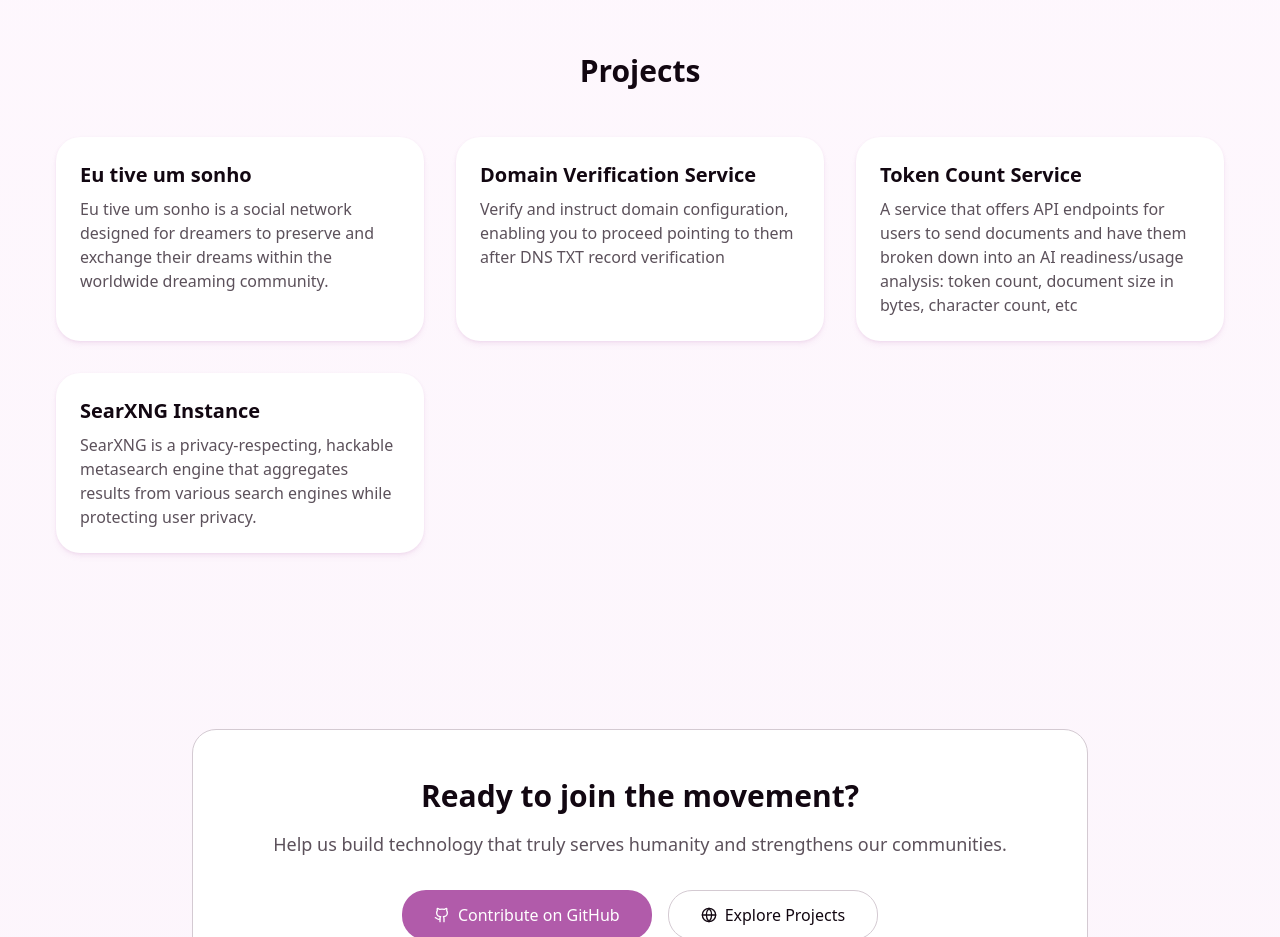
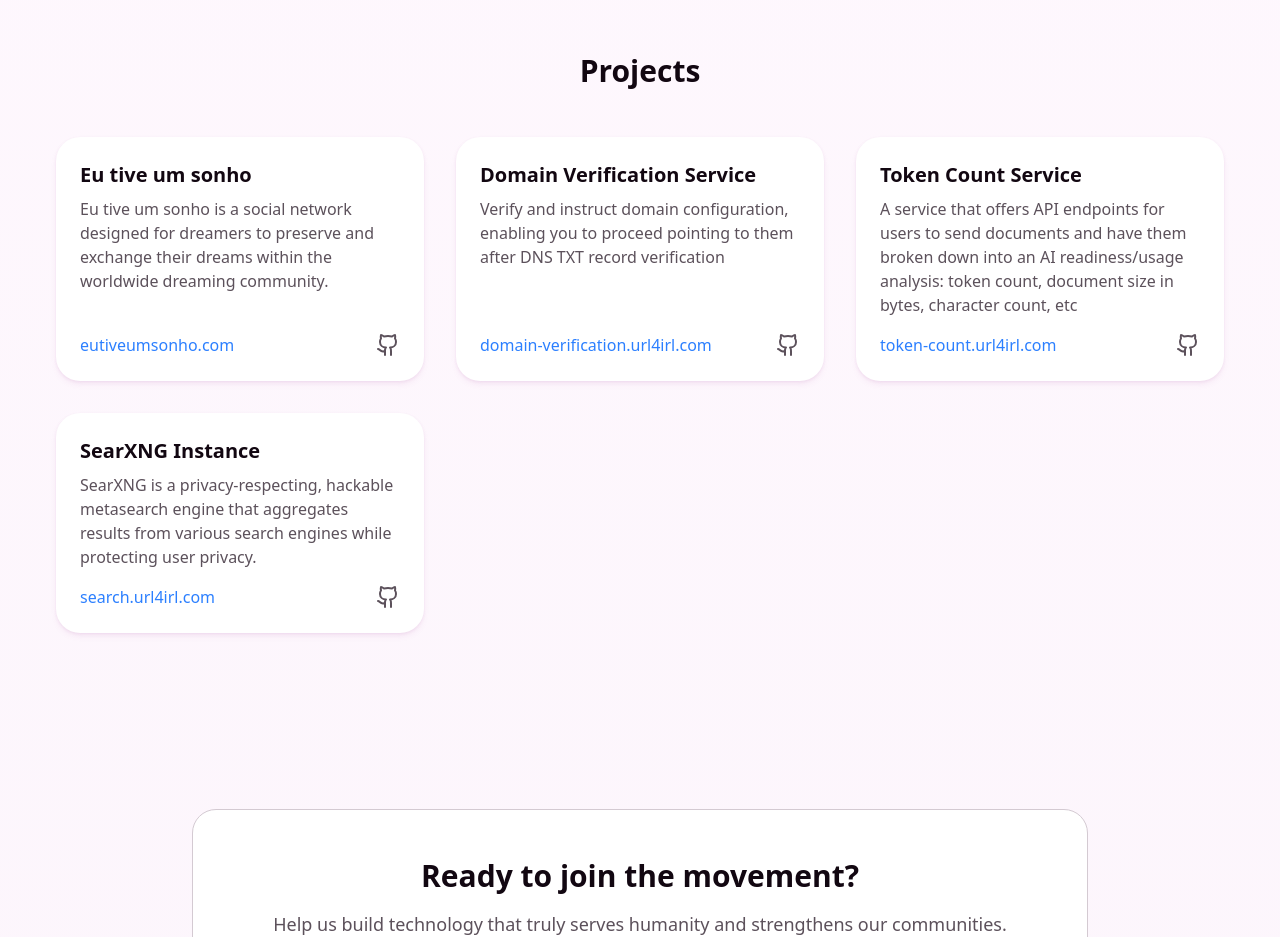
Before and after one commit to url4irl/site, a Next.js app: page /en in a window 1280 px wide. Shown: the part 1640-2577 px from the top of the page. Built offline with nearby package versions, Linux system fonts and the light colour scheme.

Commit message:
feat: add projects service and source code urls

```diff
--- a/containers/projects.tsx
+++ b/containers/projects.tsx
@@ -1,6 +1,7 @@
 "use client";
 
 import { useTranslations } from "next-intl";
+import { Github } from "lucide-react";
 
 export function ProjectsContainer() {
   const t = useTranslations();
@@ -15,13 +16,13 @@
     {
       name: "Domain Verification Service",
       description: t("projects.domain-verification"),
-      href: "https://domain-verification.url4irl.com",
+      href: "https://domain-verification.url4irl.com/docs",
       github: "https://github.com/url4irl/domain-verification",
     },
     {
       name: "Token Count Service",
       description: t("projects.token-count"),
-      href: "https://token-count.url4irl.com",
+      href: "https://token-count.url4irl.com/docs",
       github: "https://github.com/url4irl/token-count",
     },
     {
@@ -40,17 +41,37 @@
         </h2>
         <div className="grid grid-cols-1 md:grid-cols-2 lg:grid-cols-3 gap-8">
           {projects.map((project) => (
-            <a
-              data-umami-event={`project-click-${project.name}`}
+            <div
               key={project.name}
-              href={project.href}
-              target="_blank"
-              rel="noopener noreferrer"
-              className="bg-card p-6 rounded-lg shadow-lg hover:shadow-xl transition-shadow"
+              className="bg-card p-6 rounded-lg shadow-lg hover:shadow-xl transition-shadow flex flex-col justify-between"
             >
-              <h3 className="text-xl font-bold mb-2">{project.name}</h3>
-              <p className="text-muted-foreground">{project.description}</p>
-            </a>
+              <div>
+                <h3 className="text-xl font-bold mb-2">{project.name}</h3>
+                <p className="text-muted-foreground">{project.description}</p>
+              </div>
+              <div className="mt-4 flex justify-between items-center">
+                <a
+                  data-umami-event={`project-click-${project.name}`}
+                  href={project.href}
+                  target="_blank"
+                  rel="noopener noreferrer"
+                  className="text-blue-500 hover:underline"
+                >
+                  {new URL(project.href).hostname}
+                </a>
+                {project.github && (
+                  <a
+                    data-umami-event={`github-click-${project.name}`}
+                    href={project.github}
+                    target="_blank"
+                    rel="noopener noreferrer"
+                    className="text-muted-foreground hover:text-foreground"
+                  >
+                    <Github className="h-6 w-6" />
+                  </a>
+                )}
+              </div>
+            </div>
           ))}
         </div>
       </div>
```
